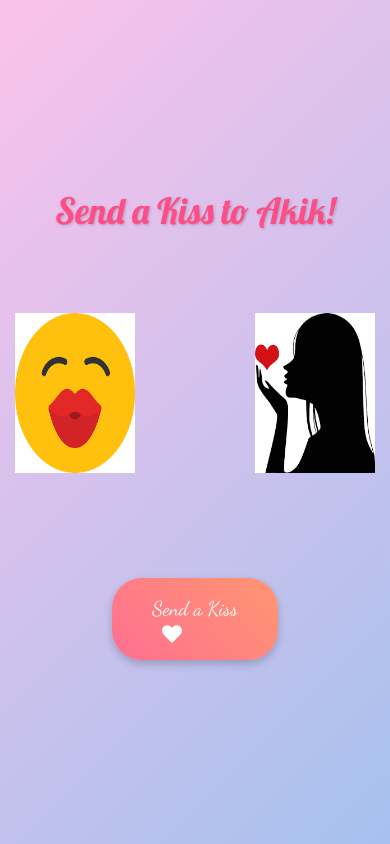
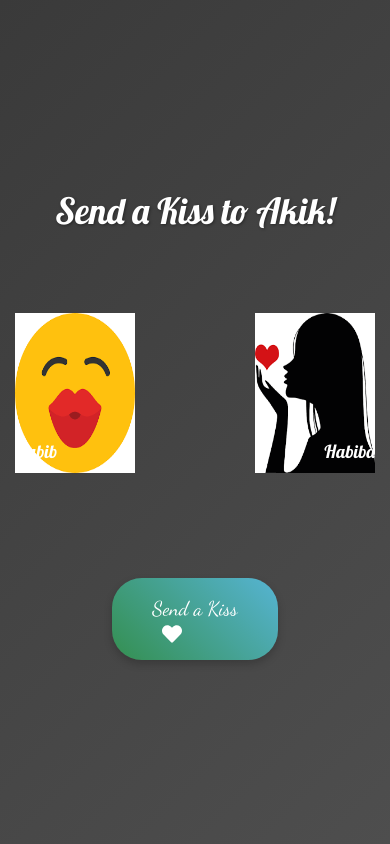
Before and after one commit to ahsanhabibakik/syedhabib, a Next.js app: page / in a window 390 px wide. Built offline with nearby package versions, Linux system fonts and the light colour scheme.

Commit message:
color and responsiveness

```diff
--- a/src/app/page.js
+++ b/src/app/page.js
@@ -13,16 +13,16 @@ const styles = {
     alignItems: 'center',
     justifyContent: 'center',
     minHeight: '100vh',
-    background: 'linear-gradient(135deg, #fbc2eb 0%, #a6c1ee 100%)',
+    background: 'linear-gradient(135deg, #3a3a3a 0%, #4e4e4e 100%)',
     fontFamily: '"Dancing Script", cursive',
   },
   text: {
     fontSize: '36px',
     fontFamily: '"Lobster", cursive',
-    color: '#ff4d88',
+    color: '#ffffff',
     marginBottom: '30px',
     textAlign: 'center',
-    textShadow: '1px 1px 3px rgba(0,0,0,0.2)',
+    textShadow: '1px 1px 3px rgba(0,0,0,0.4)',
   },
   animationContainer: {
     display: 'flex',
@@ -39,6 +39,15 @@ const styles = {
     width: '120px',
     height: '160px',
   },
+  boyName: {
+    position: 'absolute',
+    left: '5%',
+    top: '170px',
+    fontSize: '18px',
+    fontFamily: '"Lobster", cursive',
+    color: '#ffffff',
+    textAlign: 'center',
+  },
   girl: {
     position: 'absolute',
     right: '5%',
@@ -46,9 +55,18 @@ const styles = {
     height: '160px',
     transformOrigin: 'bottom left',
   },
+  girlName: {
+    position: 'absolute',
+    right: '5%',
+    top: '170px',
+    fontSize: '18px',
+    fontFamily: '"Lobster", cursive',
+    color: '#ffffff',
+    textAlign: 'center',
+  },
   button: {
     padding: '16px 40px',
-    background: 'linear-gradient(45deg, #ff6f91, #ff9671)',
+    background: 'linear-gradient(45deg, #348f50, #56b4d3)',
     color: 'white',
     border: 'none',
     borderRadius: '30px',
@@ -73,10 +91,13 @@ export default function InteractiveLovePage() {
   const [heartsVisible, setHeartsVisible] = useState(false);
   const [kissCount, setKissCount] = useState(0); // Kiss counter
 
-  // Animation for the girl moving in to kiss
+  // Animation for the girl moving in to kiss and return
   const girlSpring = useSpring({
-    transform: kiss ? 'translateX(-50px) rotate(-10deg)' : 'translateX(0) rotate(0)',
+    transform: kiss
+      ? 'translateX(-50px) rotate(-10deg)' // Lean towards the boy
+      : 'translateX(0) rotate(0)', // Return to original position
     config: { tension: 200, friction: 12 },
+    onRest: () => setKiss(false), // Reset kiss state after animation completes
   });
 
   // Kiss sound effect
@@ -87,7 +108,7 @@ export default function InteractiveLovePage() {
 
   // Handle the kiss action
   const handleKiss = () => {
-    setKiss(!kiss);
+    setKiss(true);
     setKissCount(kissCount + 1); // Increment kiss count
     setHeartsVisible(true);
     playKissSound();
@@ -119,7 +140,9 @@ export default function InteractiveLovePage() {
       <h1 style={styles.text}>{getKissMessage()}</h1>
       <div style={styles.animationContainer}>
         <img src="/boy.png" alt="Boy" style={styles.boy} />
+        <p style={styles.boyName}>Habib</p> {/* Boy's Name */}
         <animated.img src="/girl.png" alt="Girl" style={{ ...styles.girl, ...girlSpring }} />
+        <p style={styles.girlName}>Habiba</p> {/* Girl's Name */}
       </div>
       <button onClick={handleKiss} style={styles.button}>
         Send a Kiss <FaHeart style={{ marginLeft: '10px' }} />
```
